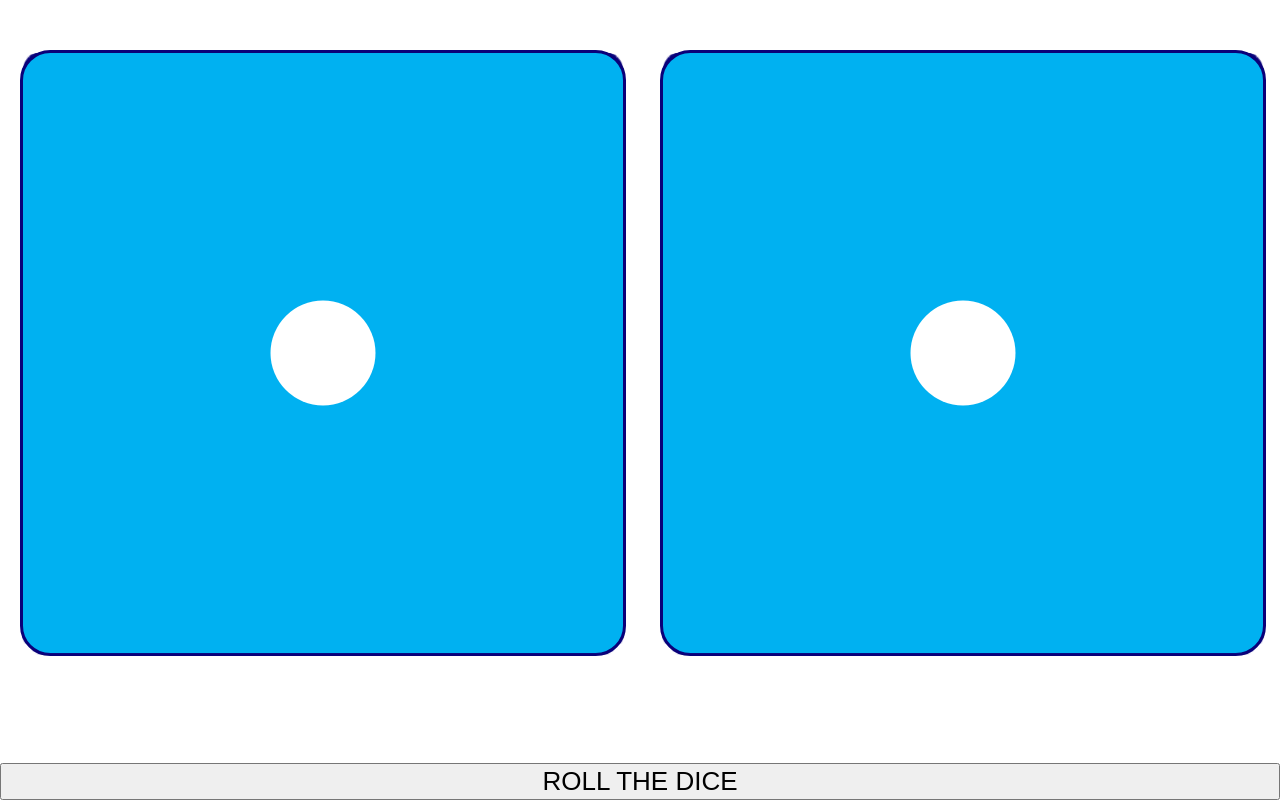
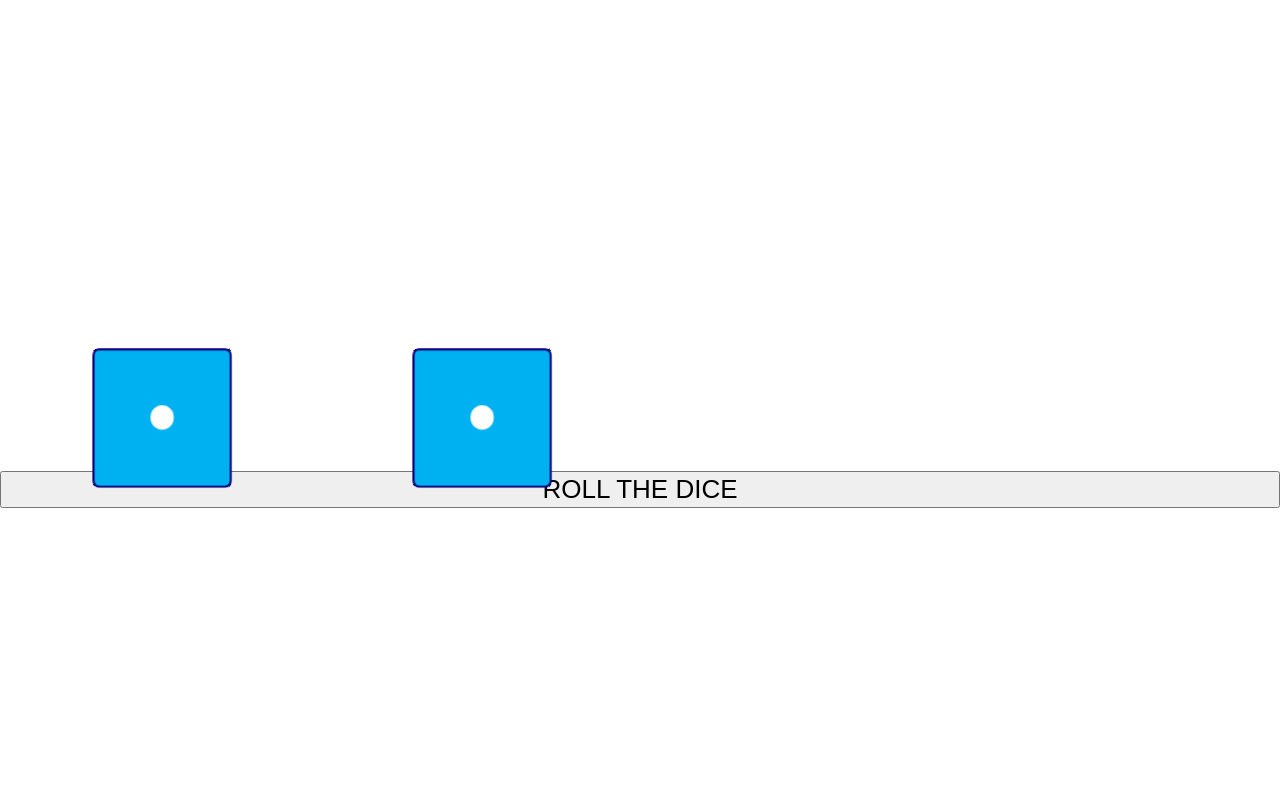
Before and after one commit to devmocionsoft/Mercado_vassar, a React (Vite) app: page /Dados in a window 1280 px wide. Built offline with nearby package versions, Linux system fonts and the light colour scheme.

Commit message:
Dados mejorados

```diff
--- a/src/Dados.css
+++ b/src/Dados.css
@@ -7,11 +7,11 @@
 }
 
 .DadosContainer {
-  width: 100%;
-  height: 100%;
+  padding: 2vw 0;
+  width: 50%;
+  /* height: 25%; */
   display: flex;
   justify-content: space-between;
-  flex-grow: 1;
 }
 
 .dado {
--- a/src/componentes/Dado.css
+++ b/src/componentes/Dado.css
@@ -1,20 +1,31 @@
+:root {
+  /*  */
+  --size-p: 1200px;
+
+  --size-xl: 10vw; /* 100% */
+  --size-l: 5vw; /* 50% */
+  --size-m: 2.5vw; /* 25% */
+  --size-s: 2vw; /* 20% */
+  --size-xs: 1.75vw; /* 17.5% */
+}
+
 .DadoContainer {
-  width: 400px;
-  height: 400px;
+  width: var(--size-xl);
+  height: var(--size-xl);
   margin: 0 auto;
   position: relative;
-  perspective: 600px;
+  perspective: var(--size-p);
 }
 
 .cube {
-  transform: translateY(100px) rotateX(0deg) rotateY(0deg) rotateZ(0deg);
+  transform: translateY(var(--size-m)) rotateX(0deg) rotateY(0deg) rotateZ(0deg);
   width: 100%;
   height: 100%;
   transform-style: preserve-3d;
-  -webkit-transform: translateY(100px) rotateX(0deg) rotateY(0deg) rotateZ(0deg);
-  -moz-transform: translateY(100px) rotateX(0deg) rotateY(0deg) rotateZ(0deg);
-  -ms-transform: translateY(100px) rotateX(0deg) rotateY(0deg) rotateZ(0deg);
-  -o-transform: translateY(100px) rotateX(0deg) rotateY(0deg) rotateZ(0deg);
+  -webkit-transform: translateY(var(--size-m)) rotateX(0deg) rotateY(0deg) rotateZ(0deg);
+  -moz-transform: translateY(var(--size-m)) rotateX(0deg) rotateY(0deg) rotateZ(0deg);
+  -ms-transform: translateY(var(--size-m)) rotateX(0deg) rotateY(0deg) rotateZ(0deg);
+  -o-transform: translateY(var(--size-m)) rotateX(0deg) rotateY(0deg) rotateZ(0deg);
 }
 
 .cube-face {
@@ -32,42 +43,70 @@
 }
 
 .front {
-  transform: translateZ(200px);
+  transform: translateZ(var(--size-l));
+  -webkit-transform: translateZ(var(--size-l));
+  -moz-transform: translateZ(var(--size-l));
+  -ms-transform: translateZ(var(--size-l));
+  -o-transform: translateZ(var(--size-l));
 }
 
 .back {
-  transform: rotateY(180deg) translateZ(200px);
+  transform: rotateY(180deg) translateZ(var(--size-l));
+  -webkit-transform: rotateY(180deg) translateZ(var(--size-l));
+  -moz-transform: rotateY(180deg) translateZ(var(--size-l));
+  -ms-transform: rotateY(180deg) translateZ(var(--size-l));
+  -o-transform: rotateY(180deg) translateZ(var(--size-l));
 }
 
 .left {
-  transform: rotateY(-90deg) translateZ(200px);
+  transform: rotateY(-90deg) translateZ(var(--size-l));
+  -webkit-transform: rotateY(-90deg) translateZ(var(--size-l));
+  -moz-transform: rotateY(-90deg) translateZ(var(--size-l));
+  -ms-transform: rotateY(-90deg) translateZ(var(--size-l));
+  -o-transform: rotateY(-90deg) translateZ(var(--size-l));
 }
 
 .right {
-  transform: rotateY(90deg) translateZ(200px);
+  transform: rotateY(90deg) translateZ(var(--size-l));
+  -webkit-transform: rotateY(90deg) translateZ(var(--size-l));
+  -moz-transform: rotateY(90deg) translateZ(var(--size-l));
+  -ms-transform: rotateY(90deg) translateZ(var(--size-l));
+  -o-transform: rotateY(90deg) translateZ(var(--size-l));
 }
 
 .top {
-  transform: rotateX(90deg) translateZ(200px);
+  transform: rotateX(90deg) translateZ(var(--size-l));
+  -webkit-transform: rotateX(90deg) translateZ(var(--size-l));
+  -moz-transform: rotateX(90deg) translateZ(var(--size-l));
+  -ms-transform: rotateX(90deg) translateZ(var(--size-l));
+  -o-transform: rotateX(90deg) translateZ(var(--size-l));
 }
 
 .bottom {
-  transform: rotateX(-90deg) translateZ(200px);
+  transform: rotateX(-90deg) translateZ(var(--size-l));
+  -webkit-transform: rotateX(-90deg) translateZ(var(--size-l));
+  -moz-transform: rotateX(-90deg) translateZ(var(--size-l));
+  -ms-transform: rotateX(-90deg) translateZ(var(--size-l));
+  -o-transform: rotateX(-90deg) translateZ(var(--size-l));
 }
 
 .inside {
   display: grid;
-  grid-template-columns: repeat(3, 80px);
-  grid-template-rows: repeat(3, 80px);
+  grid-template-columns: repeat(3, var(--size-s));
+  grid-template-rows: repeat(3, var(--size-s));
 }
 
 .dot {
-  height: 70px;
-  width: 70px;
+  height: var(--size-xs);
+  width: var(--size-xs);
   background-color: white;
   border-radius: 50%;
   justify-self: center;
   align-self: center;
+  -webkit-border-radius: 50%;
+  -moz-border-radius: 50%;
+  -ms-border-radius: 50%;
+  -o-border-radius: 50%;
 }
 
 .front .inside .dot {
--- a/src/componentes/Dado.jsx
+++ b/src/componentes/Dado.jsx
@@ -2,7 +2,7 @@ import React, { useRef } from 'react'
 import './Dado.css'
 
 
-const Dado = () => {
+const Dado = ({ send }) => {
   const cubeRef = useRef(),
         time = 2;
 
@@ -10,7 +10,7 @@ const Dado = () => {
     const cube = cubeRef.current
 
     cube.style.transition = '';
-    cube.style.transform = `translateY(100px) rotateX(0deg) rotateY(0deg) rotateZ(0deg)`;
+    cube.style.transform = `rotateX(0deg) rotateY(0deg) rotateZ(0deg)`;
     setTimeout(() => {
       cube.style.transition = `transform ${time}s`;
       const randomValue = Math.floor((Math.random() * 6) + 1);
@@ -18,22 +18,22 @@ const Dado = () => {
 
       switch(randomValue) {
         case 1:
-            cube.style.transform = `translateY(100px) rotateX(3600deg) rotateY(3600deg) rotateZ(3600deg)`;
+            cube.style.transform = `rotateX(3600deg) rotateY(3600deg) rotateZ(3600deg)`;
             break;
         case 2:
-            cube.style.transform = `translateY(100px) rotateX(4410deg) rotateY(3600deg) rotateZ(3600deg)`;
+            cube.style.transform = `rotateX(4410deg) rotateY(3600deg) rotateZ(3600deg)`;
             break;
         case 3:
-            cube.style.transform = `translateY(100px) rotateX(3600deg) rotateY(4410deg) rotateZ(3600deg)`;
+            cube.style.transform = `rotateX(3600deg) rotateY(4410deg) rotateZ(3600deg)`;
             break;
         case 4:
-            cube.style.transform = `translateY(100px) rotateX(3600deg) rotateY(2430deg) rotateZ(3600deg)`;
+            cube.style.transform = `rotateX(3600deg) rotateY(2430deg) rotateZ(3600deg)`;
             break;
         case 5:
-            cube.style.transform = `translateY(100px) rotateX(2430deg) rotateY(3600deg) rotateZ(3600deg)`;
+            cube.style.transform = `rotateX(2430deg) rotateY(3600deg) rotateZ(3600deg)`;
             break;
         case 6:
-            cube.style.transform = `translateY(100px) rotateX(3600deg) rotateY(1980deg) rotateZ(3600deg)`;
+            cube.style.transform = `rotateX(3600deg) rotateY(1980deg) rotateZ(3600deg)`;
             break;
       };
     }, time * 10);
```
